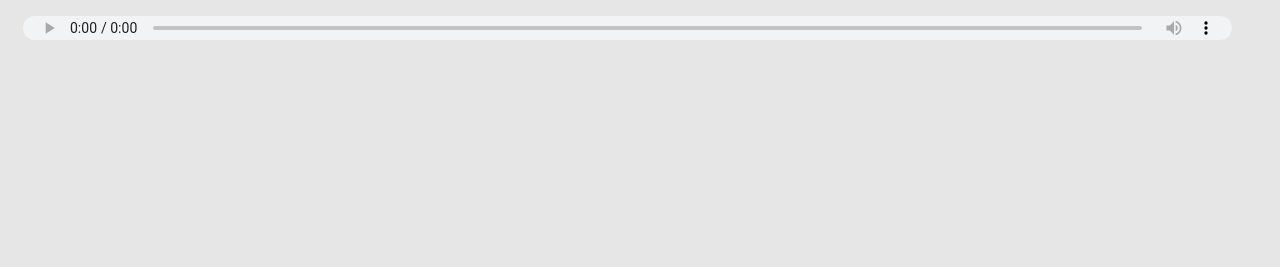
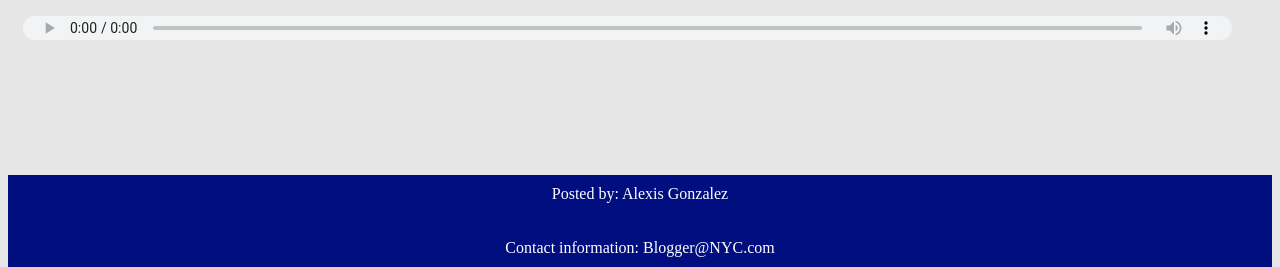
Before and after one commit to GlepZorg/New-York-City-BlogII, a plain HTML site: page index.html in a window 1280 px wide. Shown: the part 1906-2173 px from the top of the page. Before the commit the page ends 1973 px from the top, so only its background shows below. Drawn offline with Linux system fonts and the light colour scheme.

Commit message:
final update

```diff
--- a/index.html
+++ b/index.html
@@ -88,5 +88,9 @@
         </section>
       </section>
     </main>
+    <footer id="about">
+      <p>Posted by: Alexis Gonzalez</p>
+      <p>Contact information: Blogger@NYC.com</p>
+    </footer>
   </body>
 </html>
```
